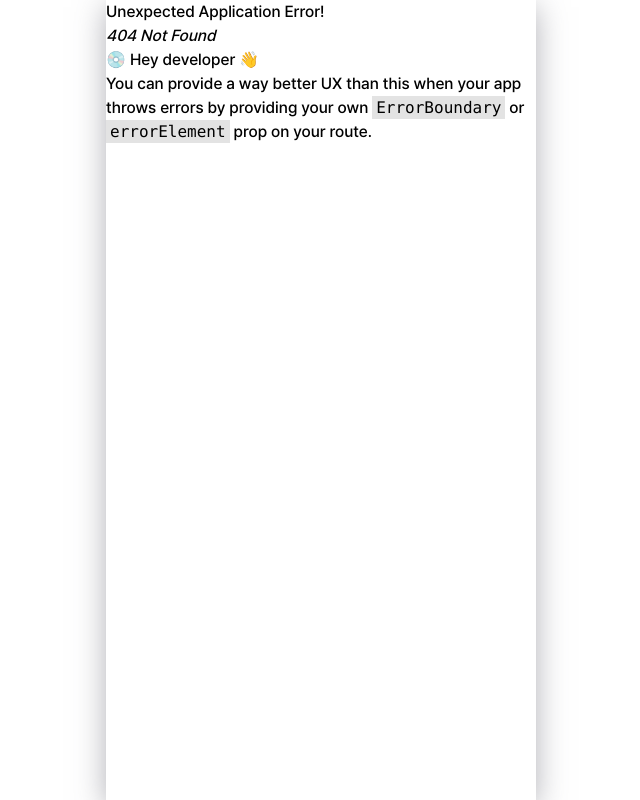
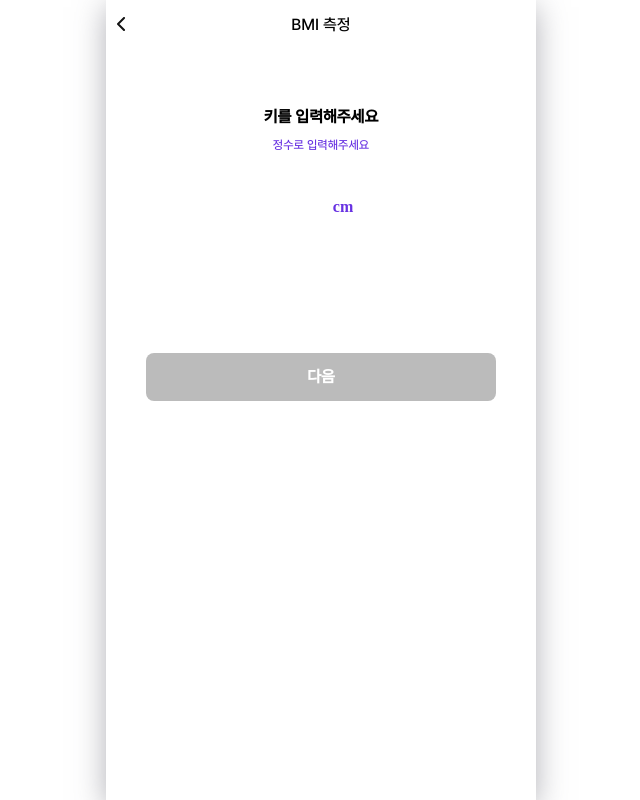
Before and after one commit to yongchane/Nutritional-supplements-project, a React (Create React App) app in the folder Nutritional_project/: page /main/height in a window 1280 px wide. Before the commit this address had no page. Shown: the whole page, without its empty margins (319-959 px from the left). Built offline with nearby package versions, Linux system fonts and the light colour scheme.

Commit message:
bmi 페이지 헤더 작업 에셋 추가 필요

```diff
--- a/Nutritional_project/src/layout/Layout.jsx
+++ b/Nutritional_project/src/layout/Layout.jsx
@@ -14,7 +14,8 @@
     "/login3",
     "/login4",
     "/",
-    "/main/bmi",
+    "/main/weight",
+    "/main/height",
   ];
 
   // 현재 경로가 hideFooterPaths에 포함되어 있는지 확인
@@ -23,7 +24,9 @@
   return (
     <>
       <div
-        className={`content-container${path === "/main/bmi" ? "active" : ""}`}
+        className={`content-container${
+          path === "/main/weight" || path === "/main/height" ? "active" : ""
+        }`}
       >
         <Outlet />
       </div>
--- a/Nutritional_project/src/page/main/components/Health.jsx
+++ b/Nutritional_project/src/page/main/components/Health.jsx
@@ -18,7 +18,7 @@
         </div>
       </div>
       <CheckBox
-        onClick={() => navigate("/main/bmi")}
+        onClick={() => navigate("/main/weight")}
         title={"나의 건강 상태 측정하기"}
         content={"BMI를 측정하여 나의 건강상태를 확인해 보세요"}
       />
--- a/Nutritional_project/src/page/main/components/bmi/BmiCheck.jsx
+++ b/Nutritional_project/src/page/main/components/bmi/BmiCheck.jsx
@@ -1,7 +1,13 @@
 import React, { useState } from "react";
+import { useLocation, useNavigate } from "react-router-dom";
+import { ReactComponent as ActiveDot } from "../../../../assets/health/Activedot.svg";
+import { ReactComponent as dot } from "../../../../assets/health/dot.svg";
 
 const BmiCheck = ({ title, sub, unit }) => {
   const [num, setNum] = useState("");
+  const location = useLocation();
+  const navigate = useNavigate();
+  const path = location.pathname;
 
   const CalHandler = (e) => {
     e.preventDefault();
@@ -9,7 +15,17 @@
   };
 
   const handleChange = (e) => {
-    setNum(e.target.value);
+    const value = e.target.value;
+    // 숫자만 허용하고, 200 이하로 제한
+    if (value === "" || (Number(value) <= 200 && /^\d*$/.test(value))) {
+      setNum(value);
+    }
+  };
+
+  const nextPage = () => {
+    if (path === "/main/weight") {
+      navigate("/main/height");
+    }
   };
 
   return (
@@ -21,13 +37,23 @@
       <form onSubmit={CalHandler} className="bmi-num-container">
         <div className="bmi-show-num">
           <input
+            type="text"
             className="bmi-input-num"
             value={num}
             onChange={handleChange}
+            inputMode="numeric"
+            max="200"
+            pattern="[0-9]*"
           />
           <div className="bmi-num-unit">{unit}</div>
         </div>
-        <button type="submit">go</button>
+        <button
+          type="submit"
+          className={`bmi-num-submit${num ? "active" : ""}`}
+          onClick={nextPage}
+        >
+          다음
+        </button>
       </form>
     </div>
   );
--- /dev/null
+++ b/Nutritional_project/src/page/main/components/bmi/BmiHeight.jsx
@@ -0,0 +1,17 @@
+import React from "react";
+import BackHeader from "../../../BackHeader";
+import BmiCheck from "./BmiCheck";
+const BmiHeight = () => {
+  return (
+    <div className="bmi-height-container">
+      <BackHeader back={"/main/weight"} title={"BMI 측정"} />
+      <BmiCheck
+        title={"키를 입력해주세요"}
+        sub={"정수로 입력해주세요"}
+        unit={"cm"}
+      />
+    </div>
+  );
+};
+
+export default BmiHeight;
--- a/Nutritional_project/src/page/main/components/bmi/Bmi.jsx
+++ b/Nutritional_project/src/page/main/components/bmi/BmiWeight.jsx
@@ -2,9 +2,9 @@
 import BackHeader from "../../../BackHeader";
 import BmiCheck from "./BmiCheck";
 
-const Bmi = () => {
+const BmiWeight = () => {
   return (
-    <div>
+    <div className="bmi-weight-container">
       <BackHeader back={"/main"} title={"BMI 측정"} />
       <BmiCheck
         title={"몸무게를 입력해주세요"}
@@ -15,4 +15,4 @@
   );
 };
 
-export default Bmi;
+export default BmiWeight;
--- a/Nutritional_project/src/page/main/index.jsx
+++ b/Nutritional_project/src/page/main/index.jsx
@@ -4,7 +4,7 @@
 
 const Main = () => {
   const location = useLocation();
-  const notShowHealthPath = ["/main/bmi"];
+  const notShowHealthPath = ["/main/weight", "/main/height"];
   const notShowHealth = !notShowHealthPath.includes(location.pathname);
   return (
     <div className="health">
--- a/Nutritional_project/src/router/index.js
+++ b/Nutritional_project/src/router/index.js
@@ -12,8 +12,11 @@
 const Login2 = lazy(() => import("../page/login/Login2"));
 const Login3 = lazy(() => import("../page/login/Login3"));
 const Login4 = lazy(() => import("../page/login/Login4"));
+
 const Record = lazy(() => import("../page/record"));
-const Bmi = lazy(() => import("../page/main/components/bmi/Bmi"));
+
+const BmiWeight = lazy(() => import("../page/main/components/bmi/BmiWeight"));
+const BmiHeight = lazy(() => import("../page/main/components/bmi/BmiHeight"));
 
 const Statistic = lazy(() => import("../page/statistic"));
 const Week = lazy(() => import("../page/statistic/component/Week"));
@@ -43,10 +46,18 @@
         ),
         children: [
           {
-            path: "bmi", // /main/bmi가 되도록 상대 경로 사용
+            path: "weight",
             element: (
               <Suspense fallback={<Loading />}>
-                <Bmi />
+                <BmiWeight />
+              </Suspense>
+            ),
+          },
+          {
+            path: "height",
+            element: (
+              <Suspense fallback={<Loading />}>
+                <BmiHeight />
               </Suspense>
             ),
           },
--- a/Nutritional_project/src/scss/page/health/bmi/_bmi.scss
+++ b/Nutritional_project/src/scss/page/health/bmi/_bmi.scss
@@ -26,6 +26,7 @@
     justify-content: center;
     align-items: center;
     text-align: center;
+    margin-top: 33px;
     .bmi-show-num {
       display: flex;
       .bmi-input-num {
@@ -34,8 +35,11 @@
         color: #6832e2;
         font-size: 20px;
         font-weight: 900;
+        text-align: right;
       }
       .bmi-num-unit {
+        padding-left: 4px;
+        padding-top: 3px;
         display: flex;
         justify-content: center;
         align-items: center;
@@ -46,5 +50,22 @@
         font-weight: 700;
       }
     }
+    .bmi-num-submit {
+      width: 350px;
+      margin-top: 130px;
+      display: flex;
+      height: 48px;
+      padding: 10px;
+      justify-content: center;
+      align-items: center;
+      border-radius: 8px;
+      background: #bbb;
+      color: var(--white, #fff);
+      font-size: 16px;
+      font-weight: 600;
+      .active {
+        background: #6832e2;
+      }
+    }
   }
 }
```
Also changed, not shown: Nutritional_project/src/assets/health/Activedot.svg (added), Nutritional_project/src/assets/health/dot.svg (added).
